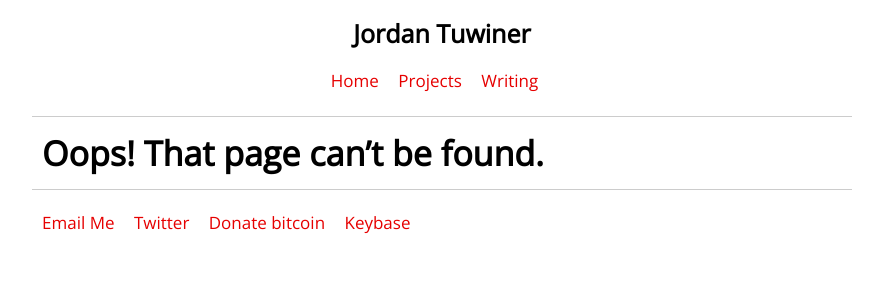
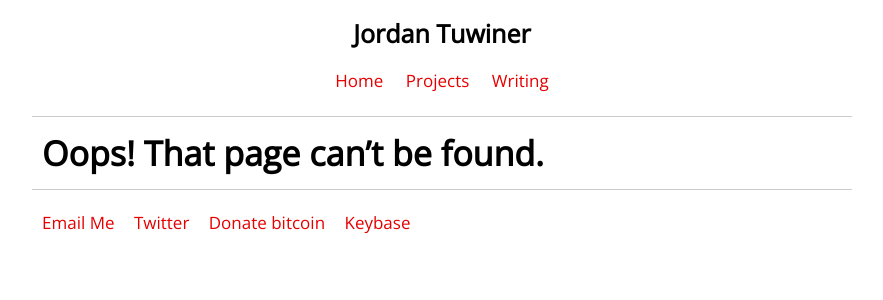
Before and after one commit to johnrlive/jt-com, a Jekyll site: the page built from 404.html, in a window 1280 px wide. Shown: the top 300 px of the page, without its empty margins (198-1081 px from the left). Built offline with Jekyll 4.4.1, drawn with Linux system fonts in a browser that asks for light colours.

Commit message:
Fix header menu

```diff
--- a/css/style.css
+++ b/css/style.css
@@ -72,7 +72,7 @@ nav ul {
 header .menu li {
     display: inline-block;
     margin: 0;
-    padding: 5px 15px 5px 0;
+    padding: 5px 9px;
 }
 
 footer .menu li {
```
